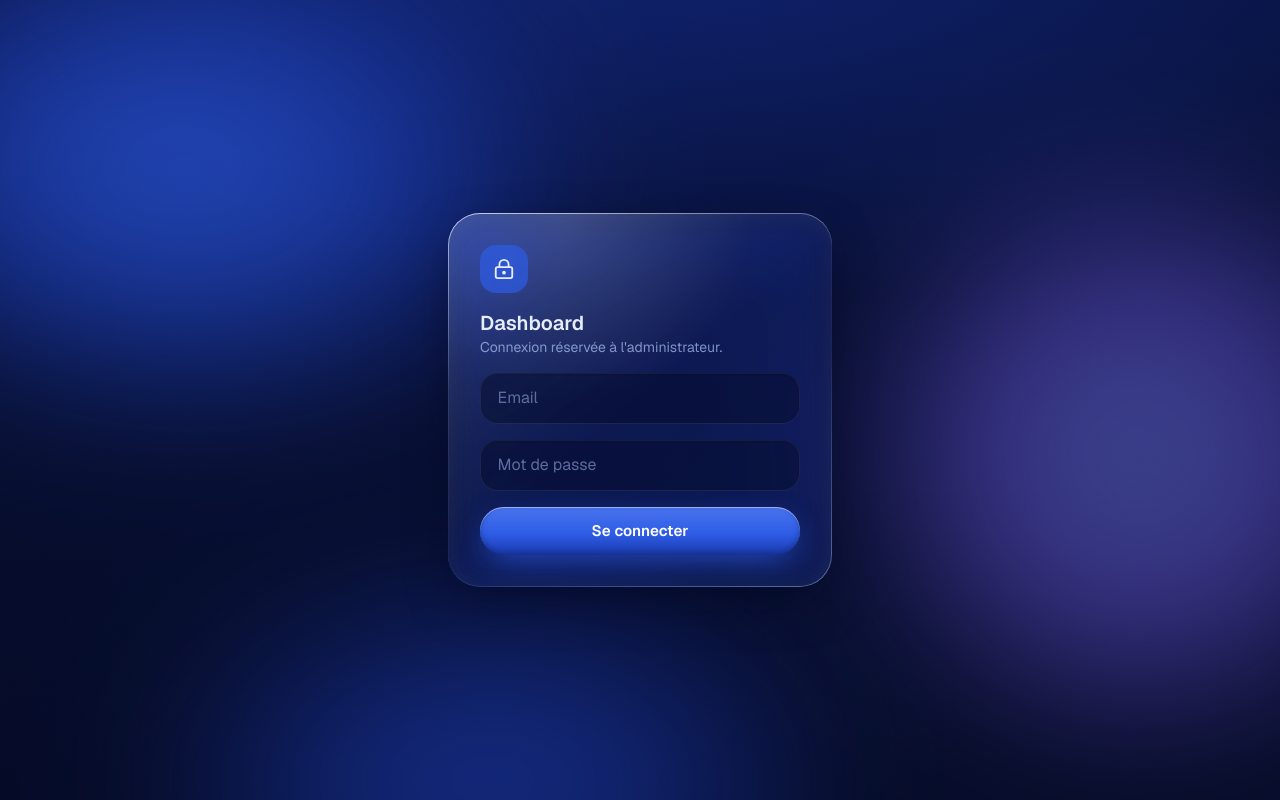
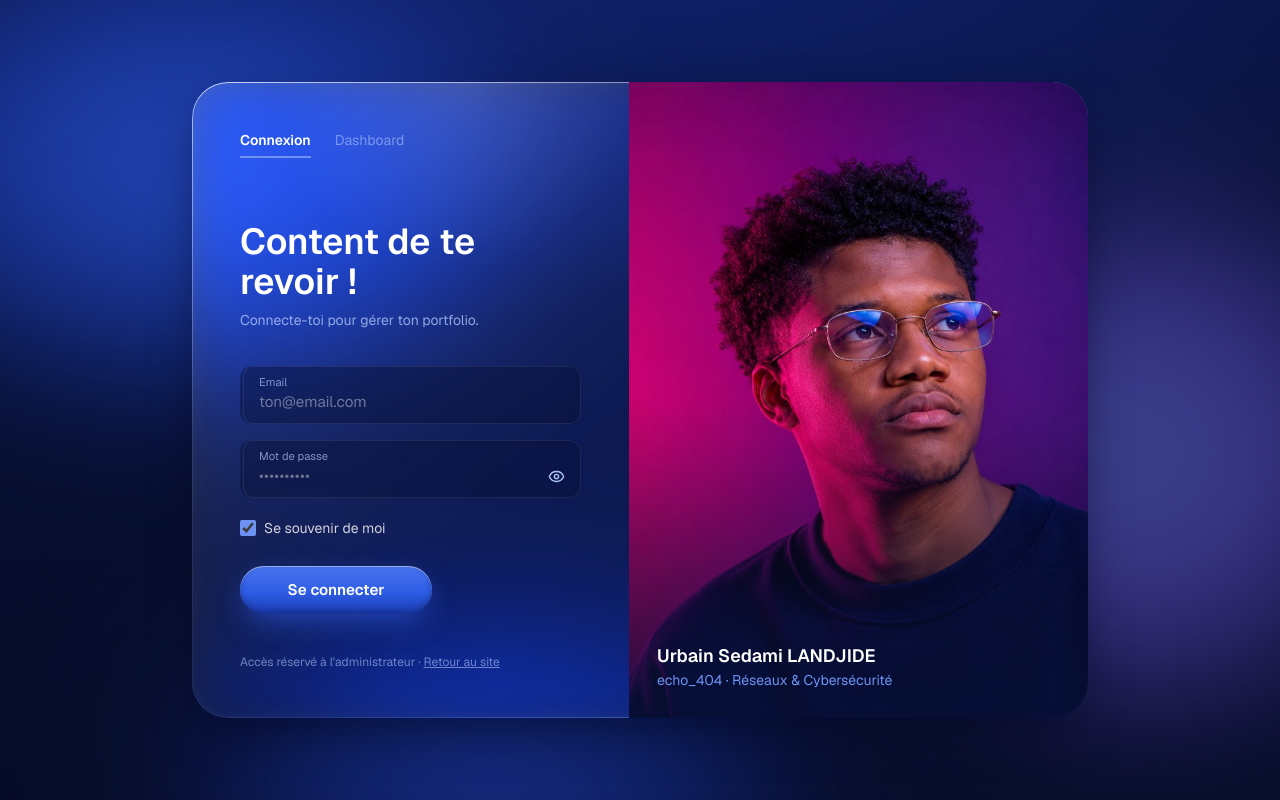
Before and after one commit to blacksyn24/portfolio-urbain, a Next.js app: page /admin/projets in a window 1280 px wide. Built offline with nearby package versions, Linux system fonts and the light colour scheme; no server answers; the database is empty.

Commit message:
Nouvelle page de connexion du dashboard (carte en deux parties avec photo)

```diff
--- /dev/null
+++ b/src/components/admin/AdminLogin.tsx
@@ -0,0 +1,131 @@
+"use client";
+
+import type { SupabaseClient } from "@supabase/supabase-js";
+import { motion } from "framer-motion";
+import { Eye, EyeOff, Loader2 } from "lucide-react";
+import Image from "next/image";
+import { useEffect, useState } from "react";
+
+// Mise en page inspirée du modèle choisi par Urbain, aux couleurs du site (Ultramarine + Liquid Glass).
+const C = { muted: "#afc5f8", accent: "#6e92f2" };
+
+export const REMEMBER_KEY = "admin-remember";
+
+export function AdminLogin({ denied, db }: { denied: boolean; db: SupabaseClient }) {
+  const [error, setError] = useState(denied ? "Ce compte n'a pas accès au dashboard." : "");
+  const [busy, setBusy] = useState(false);
+  const [show, setShow] = useState(false);
+  const [remember, setRemember] = useState(true);
+  const [photo, setPhoto] = useState("/images/urbain.jpg");
+
+  useEffect(() => {
+    db.from("settings")
+      .select("photo_url")
+      .eq("id", 1)
+      .single()
+      .then(({ data }) => data?.photo_url && setPhoto(data.photo_url));
+  }, [db]);
+
+  async function submit(e: React.FormEvent<HTMLFormElement>) {
+    e.preventDefault();
+    const f = new FormData(e.currentTarget);
+    setBusy(true);
+    setError("");
+    try {
+      localStorage.setItem(REMEMBER_KEY, remember ? "1" : "0");
+      sessionStorage.setItem(REMEMBER_KEY, "1"); // session active dans cet onglet
+    } catch {}
+    const { error } = await db.auth.signInWithPassword({ email: String(f.get("email")), password: String(f.get("password")) });
+    setBusy(false);
+    if (error) setError(error.message === "Invalid login credentials" ? "Email ou mot de passe incorrect." : error.message);
+  }
+
+  return (
+    <div className="relative z-[55] grid min-h-dvh place-items-center p-4">
+      <motion.div
+        initial={{ opacity: 0, y: 24, scale: 0.98 }}
+        animate={{ opacity: 1, y: 0, scale: 1 }}
+        transition={{ type: "spring", stiffness: 160, damping: 22 }}
+        className="glass glass-strong grid w-full max-w-4xl overflow-hidden rounded-[2.25rem] md:grid-cols-[1fr_1.05fr]"
+      >
+        {/* Formulaire */}
+        <div className="flex flex-col px-7 py-9 sm:px-12 sm:py-12">
+          <div className="flex gap-6 text-sm">
+            <span className="border-b-2 pb-1.5 font-semibold text-white" style={{ borderColor: C.accent }}>
+              Connexion
+            </span>
+            <span className="pb-1.5 text-ultra-200/60">
+              Dashboard
+            </span>
+          </div>
+
+          <div className="mt-12 sm:mt-16">
+            <h1 className="text-3xl font-semibold text-white sm:text-4xl">Content de te revoir !</h1>
+            <p className="mt-2 text-sm text-ultra-200/80">Connecte-toi pour gérer ton portfolio.</p>
+          </div>
+
+          <form onSubmit={submit} className="mt-9 space-y-4">
+            <Field label="Email">
+              <input name="email" type="email" required autoComplete="email" className="w-full bg-transparent text-[0.95rem] text-white outline-none placeholder:text-white/40" placeholder="ton@email.com" />
+            </Field>
+            <Field label="Mot de passe">
+              <div className="flex items-center gap-2">
+                <input name="password" type={show ? "text" : "password"} required autoComplete="current-password" className="w-full bg-transparent text-[0.95rem] tracking-wide text-white outline-none placeholder:text-white/40" placeholder="••••••••••" />
+                <button type="button" onClick={() => setShow((s) => !s)} aria-label={show ? "Masquer le mot de passe" : "Afficher le mot de passe"} style={{ color: C.muted }} className="hover:text-white">
+                  {show ? <EyeOff size={17} /> : <Eye size={17} />}
+                </button>
+              </div>
+            </Field>
+
+            <label className="flex cursor-pointer items-center gap-2 pt-1 text-sm text-white/80">
+              <input type="checkbox" checked={remember} onChange={(e) => setRemember(e.target.checked)} className="h-4 w-4" style={{ accentColor: C.accent }} />
+              Se souvenir de moi
+            </label>
+
+            {error && (
+              <p className="rounded-xl bg-red-500/15 px-3 py-2 text-sm text-red-200">
+                {error}
+              </p>
+            )}
+            {denied && (
+              <button type="button" onClick={() => db.auth.signOut()} className="text-sm text-ultra-200 underline">
+                Se déconnecter
+              </button>
+            )}
+
+            <button disabled={busy} className="btn btn-primary mt-3 w-full disabled:opacity-60 sm:w-48">
+              {busy && <Loader2 size={16} className="animate-spin" />} Se connecter
+            </button>
+          </form>
+
+          <p className="mt-auto pt-10 text-xs text-ultra-200/60">
+            Accès réservé à l&apos;administrateur · <a href="/" className="underline hover:text-white">Retour au site</a>
+          </p>
+        </div>
+
+        {/* Photo */}
+        <div className="relative hidden min-h-[560px] md:block">
+          <Image src={photo} alt="" fill priority sizes="(min-width: 768px) 460px, 0px" className="object-cover object-[50%_25%]" />
+          <div className="absolute inset-0 bg-gradient-to-b from-transparent via-transparent to-ink-950/85" />
+          <div className="absolute bottom-7 left-7 right-7">
+            <p className="text-lg font-semibold text-white">Urbain Sedami LANDJIDE</p>
+            <p className="text-sm" style={{ color: C.accent }}>
+              echo_404 · Réseaux & Cybersécurité
+            </p>
+          </div>
+        </div>
+      </motion.div>
+    </div>
+  );
+}
+
+function Field({ label, children }: { label: string; children: React.ReactNode }) {
+  return (
+    <label className="block rounded-xl border-l-[3px] border-transparent bg-ink-950/45 px-4 pb-2.5 pt-2 shadow-[inset_0_0_0_1px_rgb(255_255_255/.08)] transition-colors focus-within:border-ultra-300">
+      <span className="block text-[0.7rem] text-ultra-200/70">
+        {label}
+      </span>
+      {children}
+    </label>
+  );
+}
--- a/src/components/admin/AdminProvider.tsx
+++ b/src/components/admin/AdminProvider.tsx
@@ -1,10 +1,11 @@
 "use client";
 
 import type { Session, SupabaseClient } from "@supabase/supabase-js";
-import { Loader2, LockKeyhole } from "lucide-react";
+import { Loader2 } from "lucide-react";
 import { createContext, useCallback, useContext, useEffect, useState } from "react";
 import { browserClient } from "@/lib/supabase";
 import { useIsland } from "../IslandProvider";
+import { AdminLogin, REMEMBER_KEY } from "./AdminLogin";
 
 type Ctx = {
   db: SupabaseClient;
@@ -34,6 +35,13 @@ export function AdminProvider({ children }: { children: React.ReactNode }) {
 
   const check = useCallback(
     async (s: Session | null) => {
+      // « Se souvenir de moi » décoché : la session ne survit pas à la fermeture du navigateur
+      try {
+        if (s && localStorage.getItem(REMEMBER_KEY) === "0" && !sessionStorage.getItem(REMEMBER_KEY)) {
+          await db.auth.signOut();
+          s = null;
+        }
+      } catch {}
       setSession(s);
       if (!s) return setStatus("out");
       const { data } = await db.rpc("is_admin");
@@ -94,47 +102,7 @@ export function AdminProvider({ children }: { children: React.ReactNode }) {
         <Loader2 className="animate-spin text-ultra-300" />
       </div>
     );
-  if (status !== "ok" || !session) return <Login denied={status === "denied"} db={db} />;
+  if (status !== "ok" || !session) return <AdminLogin denied={status === "denied"} db={db} />;
 
   return <AdminContext.Provider value={{ db, session, publish, upload, unread, refreshUnread }}>{children}</AdminContext.Provider>;
 }
-
-function Login({ denied, db }: { denied: boolean; db: SupabaseClient }) {
-  const [error, setError] = useState(denied ? "Ce compte n'a pas accès au dashboard." : "");
-  const [busy, setBusy] = useState(false);
-
-  async function submit(e: React.FormEvent<HTMLFormElement>) {
-    e.preventDefault();
-    const f = new FormData(e.currentTarget);
-    setBusy(true);
-    setError("");
-    const { error } = await db.auth.signInWithPassword({ email: String(f.get("email")), password: String(f.get("password")) });
-    setBusy(false);
-    if (error) setError(error.message === "Invalid login credentials" ? "Email ou mot de passe incorrect." : error.message);
-  }
-
-  return (
-    <div className="grid min-h-dvh place-items-center px-4">
-      <form onSubmit={submit} className="glass glass-strong w-full max-w-sm space-y-4 rounded-[2rem] p-8">
-        <span className="grid h-12 w-12 place-items-center rounded-2xl bg-ultra-500/70">
-          <LockKeyhole size={22} />
-        </span>
-        <div>
-          <h1 className="text-xl font-semibold">Dashboard</h1>
-          <p className="text-sm text-ultra-200/70">Connexion réservée à l&apos;administrateur.</p>
-        </div>
-        <input name="email" type="email" required autoComplete="email" placeholder="Email" className="field" />
-        <input name="password" type="password" required autoComplete="current-password" placeholder="Mot de passe" className="field" />
-        {error && <p className="text-sm text-red-300">{error}</p>}
-        {denied && (
-          <button type="button" onClick={() => db.auth.signOut()} className="text-sm text-ultra-300 underline">
-            Se déconnecter
-          </button>
-        )}
-        <button disabled={busy} className="btn btn-primary w-full disabled:opacity-60">
-          {busy && <Loader2 size={16} className="animate-spin" />} Se connecter
-        </button>
-      </form>
-    </div>
-  );
-}
```
